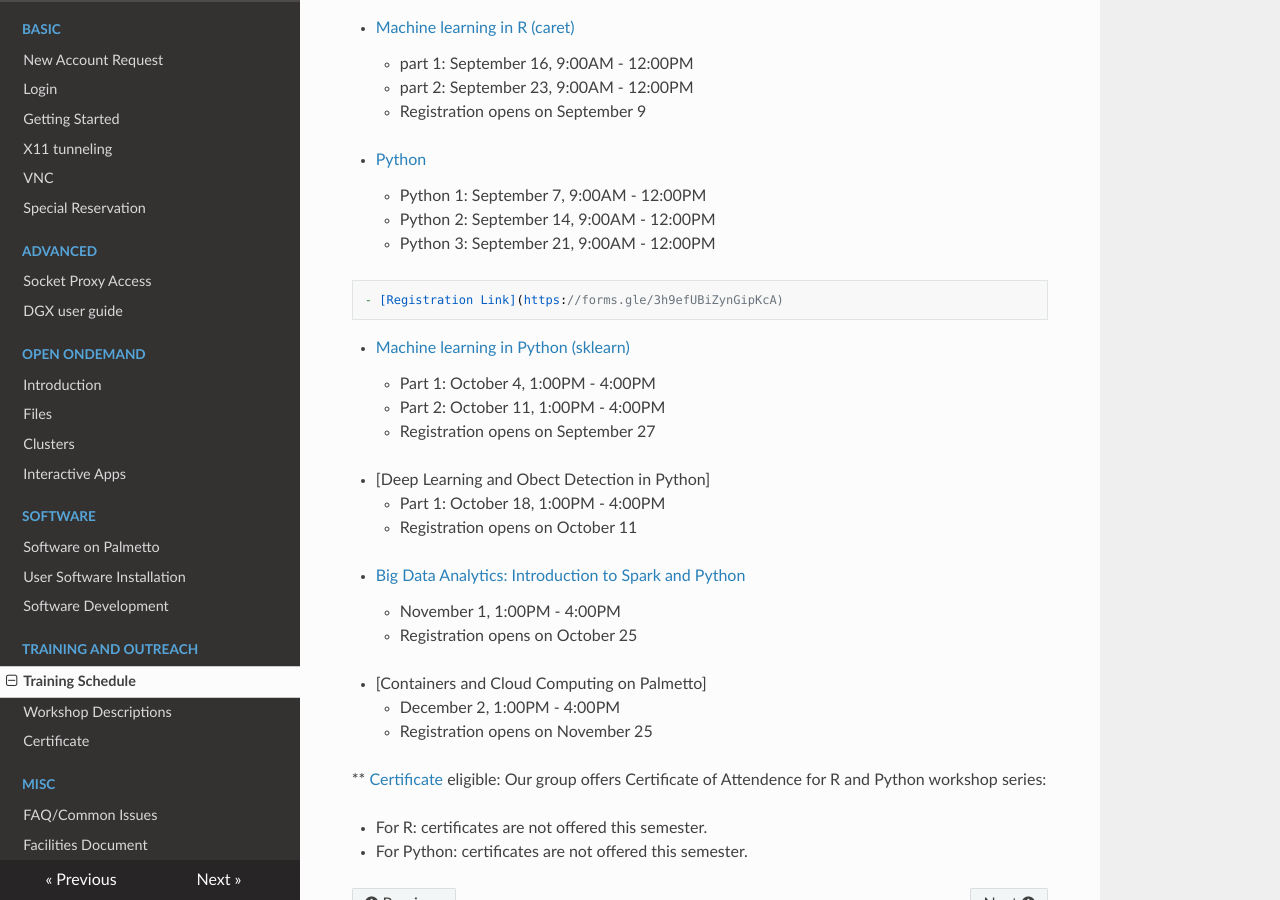
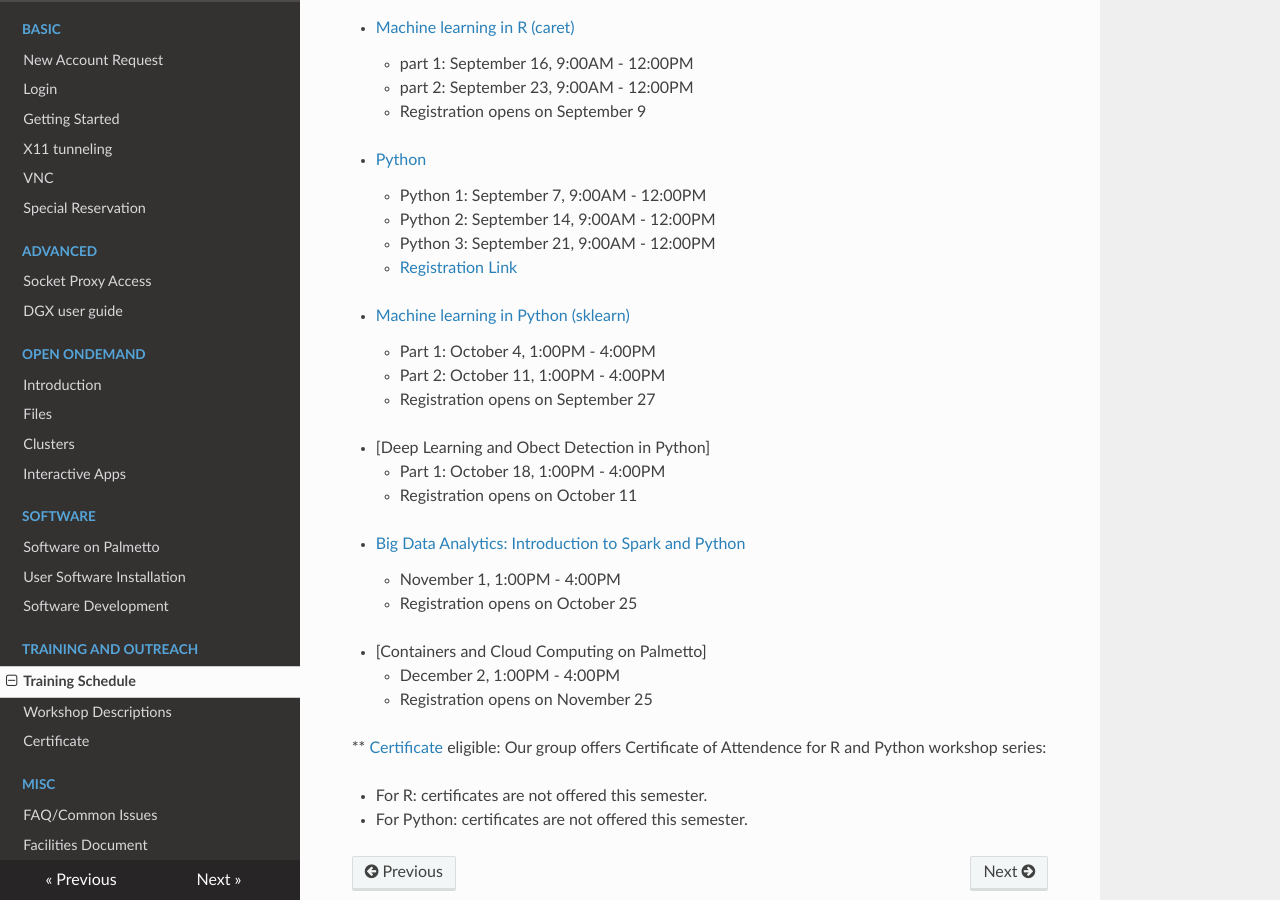
Before and after one commit to clemsonciti/palmetto-documentation, an MkDocs documentation site: the page built from docs/training/schedule.md, in a window 1280 px wide and 900 px high, scrolled down 739 px. Built offline with MkDocs 1.6.1, drawn with Linux system fonts in a browser that asks for light colours; nearby versions of some CDN libraries.

Commit message:
fixed formatting

```diff
--- a/docs/training/schedule.md
+++ b/docs/training/schedule.md
@@ -34,8 +34,9 @@ Registration link will be automatically closed once it hits max 60 participants.
     - Python 1: September 7, 9:00AM - 12:00PM
     - Python 2: September 14, 9:00AM - 12:00PM
     - Python 3: September 21, 9:00AM - 12:00PM
+    - [Registration Link](https://forms.gle/3h9efUBiZynGipKcA)
 <!---    - Registration opens on August 31 -->
-    - [Registration Link](https://forms.gle/3h9efUBiZynGipKcA)
+
 
 
 - [Machine learning in Python (sklearn)](workshop.md#machine-learning-in-python)
```
